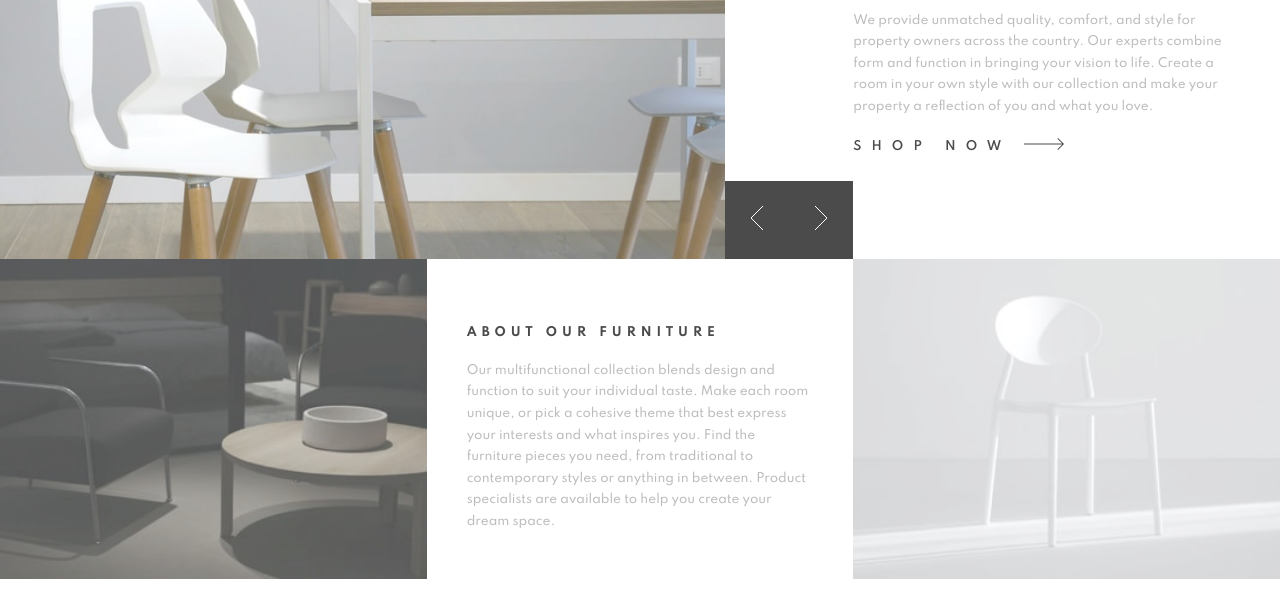
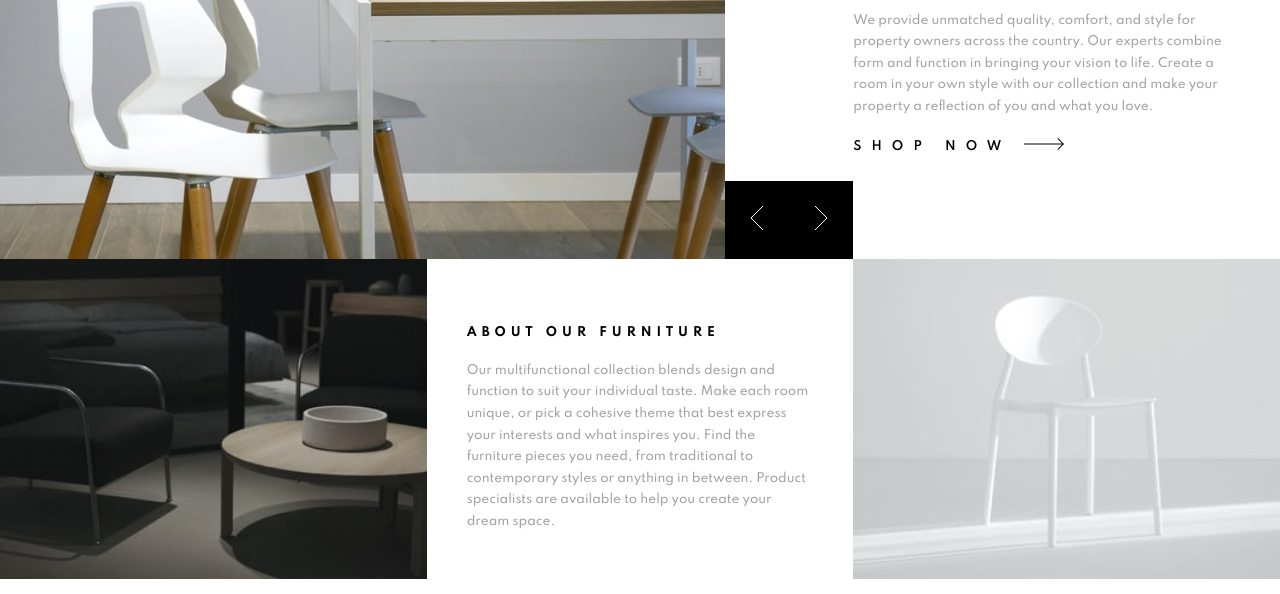
Before and after one commit to yanurd/room-homepage, a plain HTML site: page index.html in a window 1280 px wide. Shown: the part 206-800 px from the top of the page. Drawn offline with Linux system fonts and the light colour scheme.

Commit message:
Fix Handle Opacity

```diff
--- a/index.html
+++ b/index.html
@@ -60,7 +60,7 @@
         </ul>
       </nav>
     </header>
-    <main class="main">
+    <main class="">
       <section class="container">
         <div class="container-img">
           <picture>
```
